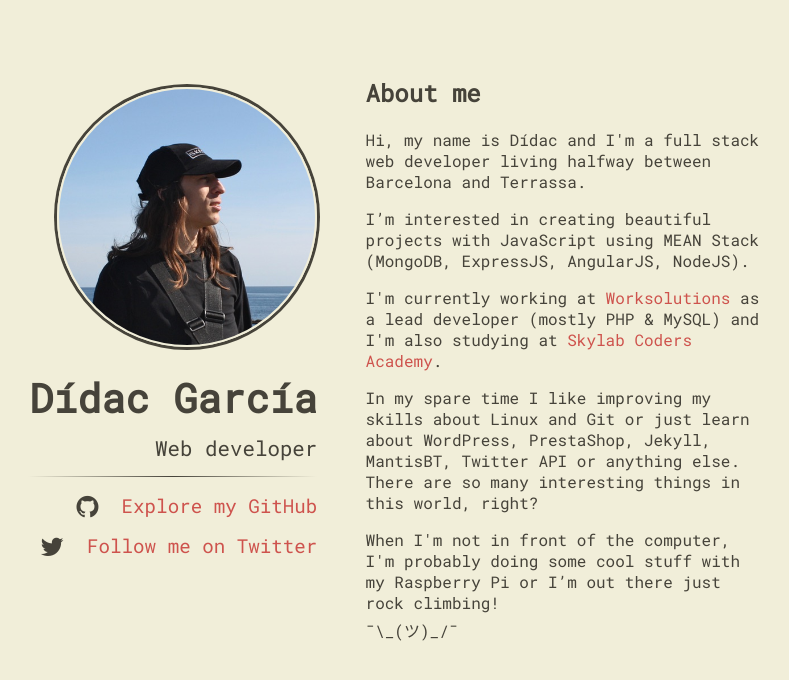
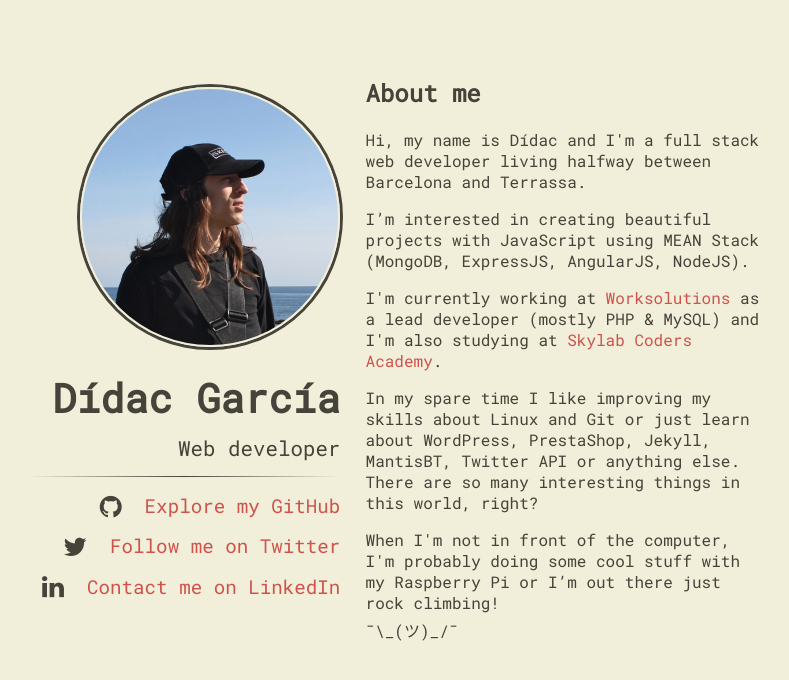
Before and after one commit to didaquis/didaquis, a Jekyll site: the page built from index.html, in a window 1280 px wide. Shown: the top 680 px of the page, without its empty margins (252-1041 px from the left). Built offline with Jekyll 4.4.1, drawn with Linux system fonts in a browser that asks for light colours; nearby versions of some CDN libraries.

Commit message:
Añadir enlace a LinkedIn

```diff
--- a/index.html
+++ b/index.html
@@ -27,6 +27,10 @@
 				<span class="fa fa-twitter fa-lg main-list-item-icon"></span>&nbsp;
 				<a href="https://twitter.com/didaquis" target="_blank" title="didaquis on Twitter">Follow me on Twitter</a>
 			</li>
+			<li class="main-list-item">
+				<span class="fa fa-linkedin fa-lg main-list-item-icon"></span>&nbsp;
+				<a href="https://www.linkedin.com/in/didac-garcia/" target="_blank" title="didaquis on LinkedIn">Contact me on LinkedIn</a>
+			</li>
 		</ul>
 	</header>
 	<main>
```
